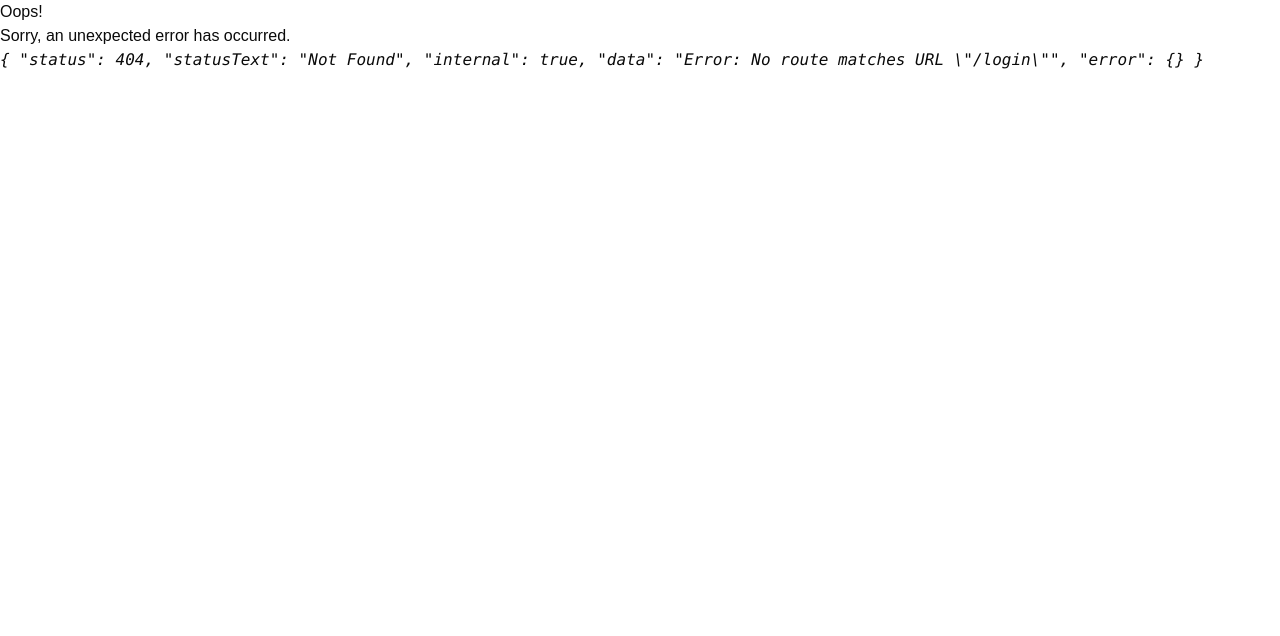
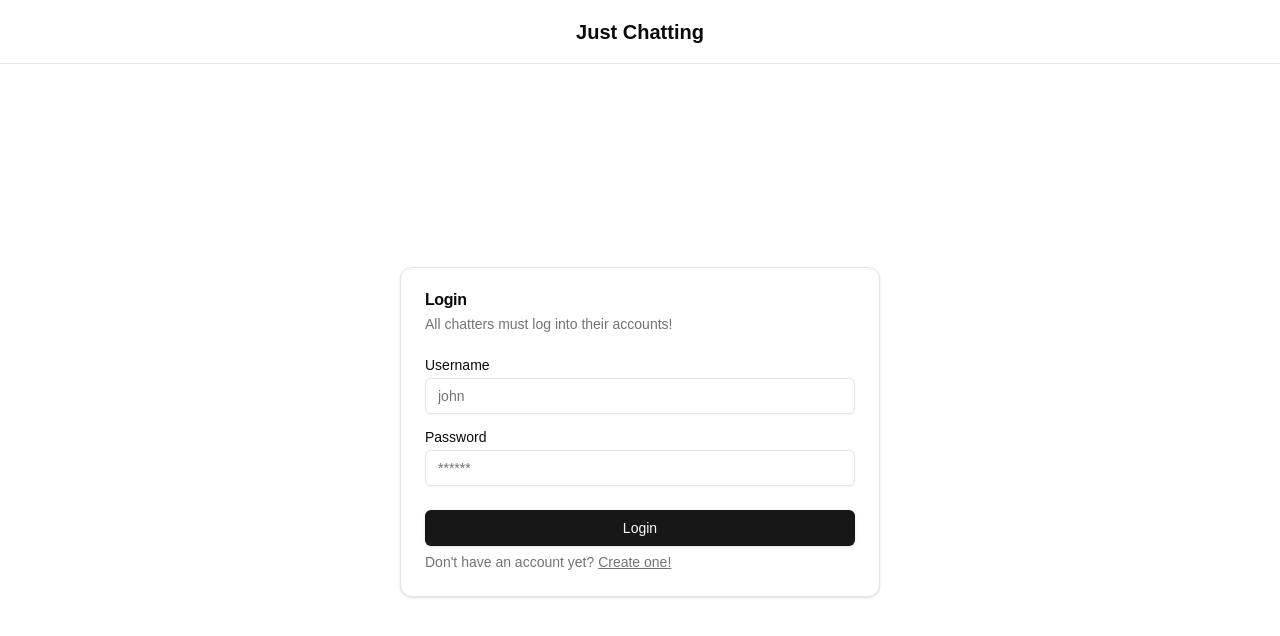
Before and after one commit to httpolar/just-chatting-client, a React (Vite) app: page /login in a window 1280 px wide. Before the commit this address had no page. Shown: the top 636 px of the page. Built offline with nearby package versions, Linux system fonts and the light colour scheme; a web font is replaced by a local one.

Commit message:
Created login page

```diff
--- a/src/router.tsx
+++ b/src/router.tsx
@@ -3,6 +3,7 @@ import { RootRoute } from "@/routes/root.tsx";
 import { ErrorRoute } from "@/error-route.tsx";
 import { HomeRoute } from "@/routes/home.tsx";
 import { RegisterRoute } from "@/routes/register.tsx";
+import { LoginRoute } from "@/routes/login.tsx";
 
 export const router = createBrowserRouter([
   {
@@ -18,6 +19,10 @@ export const router = createBrowserRouter([
         path: "register",
         element: <RegisterRoute />,
       },
+      {
+        path: "login",
+        element: <LoginRoute />,
+      },
     ],
   },
 ]);
--- /dev/null
+++ b/src/routes/login.tsx
@@ -0,0 +1,74 @@
+import { ChangeEvent, FC, FormEvent, useState } from "react";
+import { Main } from "@/components/main.tsx";
+import {
+  Card,
+  CardContent,
+  CardDescription,
+  CardFooter,
+  CardHeader,
+  CardTitle,
+} from "@/components/ui/card.tsx";
+import { Label } from "@/components/ui/label.tsx";
+import { Input } from "@/components/ui/input.tsx";
+import { Button } from "@/components/ui/button.tsx";
+import { Link } from "react-router-dom";
+
+export const LoginRoute: FC = () => {
+  const [username, setUsername] = useState("");
+  const [password, setPassword] = useState("");
+
+  const handleUsernameChange = (e: ChangeEvent<HTMLInputElement>) => {
+    setUsername(e.target.value);
+  };
+
+  const handlePasswordChange = (e: ChangeEvent<HTMLInputElement>) => {
+    setPassword(e.target.value);
+  };
+
+  const handleSubmit = (e: FormEvent<HTMLFormElement>) => {
+    e.preventDefault();
+  };
+
+  return (
+    <Main className="flex flex-col justify-center items-center">
+      <Card className="max-w-[480px] w-full">
+        <CardHeader>
+          <CardTitle>Login</CardTitle>
+          <CardDescription>All chatters must log into their accounts!</CardDescription>
+        </CardHeader>
+        <CardContent>
+          <form onSubmit={handleSubmit}>
+            <div className="grid w-full items-center gap-4">
+              <div className="flex flex-col space-y-1.5">
+                <Label htmlFor="username">Username</Label>
+                <Input
+                  id="username"
+                  placeholder="john"
+                  value={username}
+                  onChange={handleUsernameChange}
+                />
+              </div>
+
+              <div className="flex flex-col space-y-1.5">
+                <Label htmlFor="password">Password</Label>
+                <Input
+                  id="password"
+                  placeholder="******"
+                  type="password"
+                  value={password}
+                  onChange={handlePasswordChange}
+                />
+              </div>
+            </div>
+          </form>
+        </CardContent>
+        <CardFooter className="flex flex-col space-y-1.5">
+          <Button className="w-full">Login</Button>
+          <p className="text-sm text-muted-foreground self-start">
+            Don't have an account yet? <Link to="/register" className="underline">Create one!</Link>
+          </p>
+        </CardFooter>
+      </Card>
+    </Main>
+  );
+};
```
